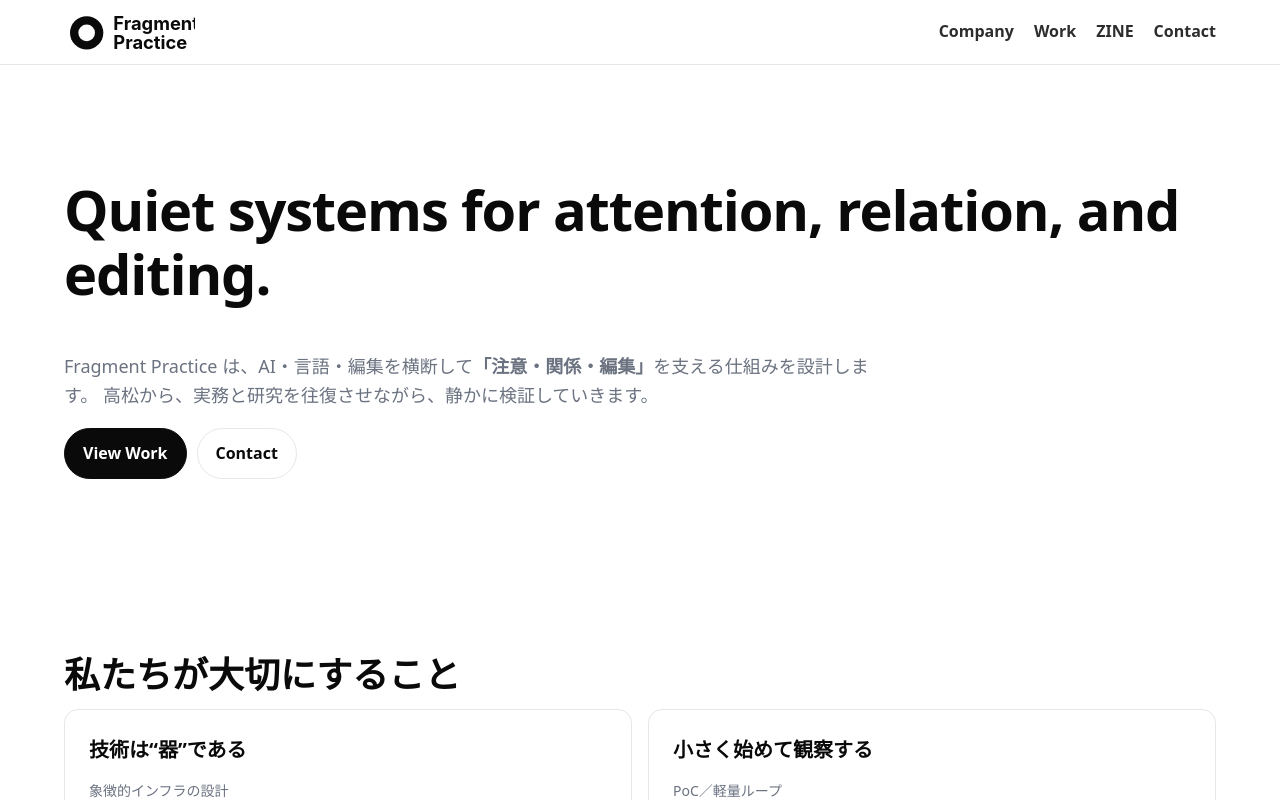
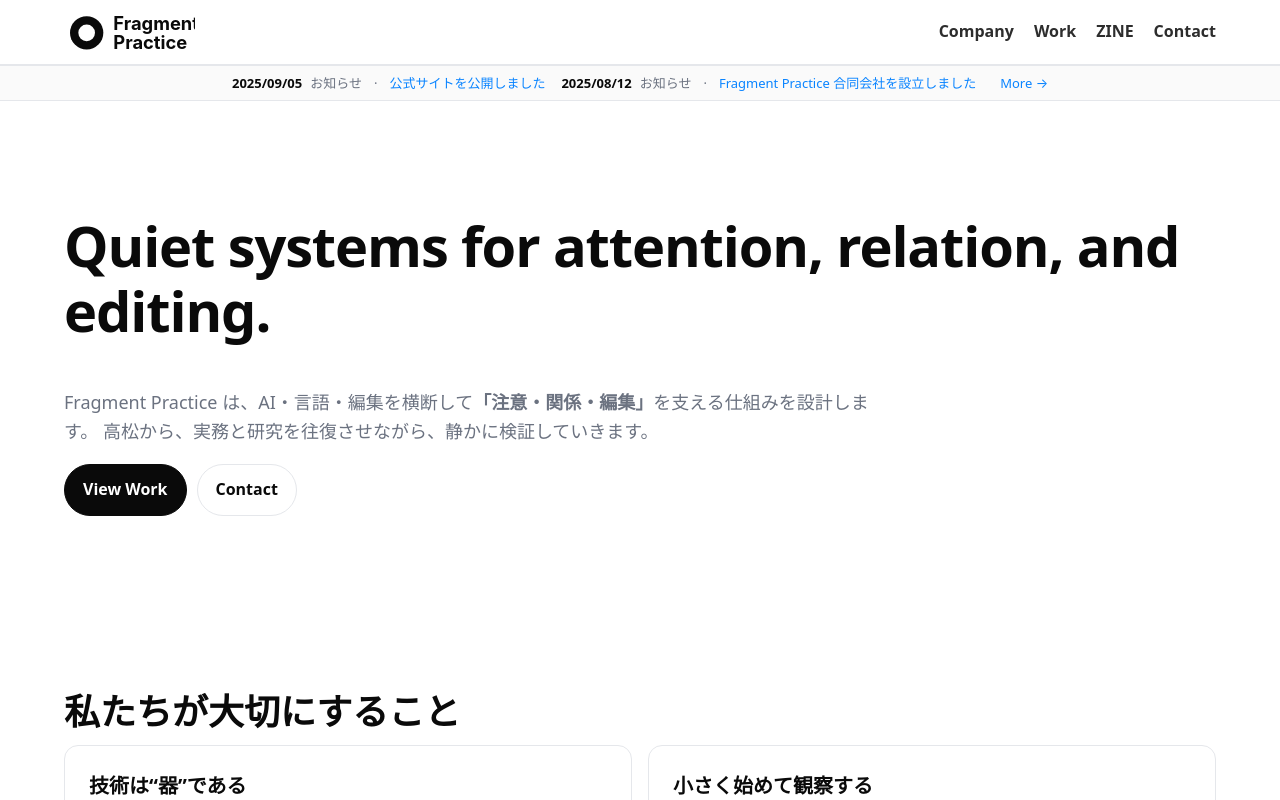
Before and after one commit to yasufrag/fragmentpractice.com, a Next.js app: page / in a window 1280 px wide. Shown: the top 800 px of the page. Built offline with nearby package versions, Linux system fonts and the light colour scheme.

Commit message:
commit fragmentpractice.com

```diff
--- a/src/app/globals.css
+++ b/src/app/globals.css
@@ -492,3 +492,111 @@ a:hover {
   .trow .tcell:nth-child(2),
   .trow .tcell:nth-child(3) { border-top: 1px dashed var(--line); }
 }
+
+/* =====================
+   News Bar
+===================== */
+.newsbar {
+  border-top: 1px solid var(--line);
+  border-bottom: 1px solid var(--line);
+  background: #fafafa;
+  padding: 12px 0;
+  font-size: 14px;
+}
+
+.newsbar .container {
+  display: flex;
+  gap: 20px;
+  flex-wrap: wrap;
+}
+
+.newsbar strong {
+  margin-right: 6px;
+  font-weight: 600;
+  color: var(--fg);
+}
+
+/* =====================
+   News Bar (compact)
+===================== */
+.newsbar {
+  border-top: 1px solid var(--line);
+  border-bottom: 1px solid var(--line);
+  background: #fafafa;
+  padding: 6px 0;              /* 高さを抑える */
+  font-size: 13px;
+  line-height: 1.4;
+}
+
+.newsbar .container {
+  display: flex;
+  justify-content: center;     /* 中央寄せ */
+}
+
+.newsbar strong {
+  margin-right: 6px;
+  font-weight: 600;
+  color: var(--fg);
+}
+
+/* =====================
+   News Bar
+===================== */
+.newsbar {
+  border-top: 1px solid var(--line);
+  border-bottom: 1px solid var(--line);
+  background: #fafafa;
+  padding: 8px 0; /* 高さを抑えめ */
+  font-size: 13px;
+  color: var(--muted);
+}
+
+.newsbar ul {
+  margin: 0;
+  padding: 0;
+  list-style: none;
+  display: flex;
+  flex-wrap: wrap;
+  gap: 16px;
+  justify-content: center;
+}
+
+.newsbar li {
+  white-space: nowrap;
+}
+
+.newsbar strong {
+  margin-right: 4px;
+  font-weight: 600;
+  color: var(--fg);
+}
+
+.newsbar a.more {
+  margin-left: 6px;
+  font-size: 12px;
+  color: var(--accent);
+  text-decoration: none;
+}
+.newsbar a.more:hover {
+  text-decoration: underline;
+}
+
+/* モバイルは縦積み */
+@media (max-width: 640px) {
+  .newsbar ul {
+    flex-direction: column;
+    align-items: flex-start;
+    gap: 6px;
+  }
+}
+
+.newsbar { border-top:1px solid var(--line); border-bottom:1px solid var(--line); background:#fafafa; padding:8px 0; font-size:13px; color:var(--muted); }
+.newsbar ul { margin:0; padding:0; list-style:none; display:flex; flex-wrap:wrap; gap:16px; justify-content:center; align-items:center; }
+.newsbar li { white-space:nowrap; display:flex; align-items:center; gap:6px; }
+.newsbar li.more { margin-left:8px; }
+.newsbar strong { margin-right:2px; font-weight:600; color:var(--fg); }
+.newsbar a { color:var(--accent); text-decoration:none; }
+.newsbar a:hover { text-decoration:underline; text-underline-offset:2px; }
+.badge { display:inline-block; padding:2px 6px; border:1px solid var(--line); border-radius:999px; font-size:11px; line-height:1; color:var(--fg); background:#fff; margin-left:6px; }
+.badge-upcoming { border-color:#dbeafe; background:#eff6ff; } /* ごく薄い青系 */
+@media (max-width:640px){ .newsbar ul{ flex-direction:column; align-items:flex-start; gap:6px; } }
--- a/src/app/page.tsx
+++ b/src/app/page.tsx
@@ -1,6 +1,7 @@
 // app/page.tsx
 import type { Metadata } from "next";
 import Link from "next/link";
+import NewsBar from "@/components/NewsBar"
 
 export const metadata: Metadata = {
   title: "Fragment Practice — 共創・実験・編集のためのスタジオ",
@@ -10,6 +11,9 @@ export const metadata: Metadata = {
 
 export default function HomePage() {
   return (
+    <>
+      <NewsBar />
+
       <div className="container">
         {/* Hero */}
         <section className="hero" style={{ textAlign: "left" }}>
@@ -133,5 +137,6 @@ export default function HomePage() {
           <Link href="/contact" className="cta" aria-label="お問い合わせへ">Contact</Link>
         </section>
       </div>
+    </>
   );
 }
--- /dev/null
+++ b/src/components/NewsBar.tsx
@@ -0,0 +1,31 @@
+// /components/NewsBar.tsx
+import { updatesSorted } from "@/data/updates";
+
+export default function NewsBar() {
+  const items = updatesSorted.slice(0, 3);
+
+  return (
+    <div className="newsbar">
+      <div className="container">
+        <ul>
+          {items.map((u) => (
+            <li key={u.slug} title={u.title}>
+              <strong>{u.date.replaceAll("-", "/")}</strong>
+              <span aria-label={u.kind === "talk" ? "登壇" : "お知らせ"}>
+                {u.kind === "talk" ? "登壇" : "お知らせ"}
+              </span>
+              <span style={{ margin: "0 6px" }}>·</span>
+              <a href={`/news/${u.slug}`} aria-label={`${u.title} の詳細へ`}>
+                {u.title}
+              </a>
+              {u.status === "upcoming" && (
+                <span className="badge badge-upcoming">予定</span>
+              )}
+            </li>
+          ))}
+          <li className="more"><a href="/news">More →</a></li>
+        </ul>
+      </div>
+    </div>
+  );
+}
--- /dev/null
+++ b/src/data/updates.ts
@@ -0,0 +1,36 @@
+// /data/updates.ts
+export type Update = {
+  slug: string;                 // 個別ページ用
+  date: string;                 // ISO: "2025-10-12"
+  title: string;
+  kind: "talk" | "news";        // 登壇 or お知らせ
+  status?: "upcoming" | "past"; // 表示バッジ用
+  venue?: string;               // 任意
+  city?: string;                // 任意
+  online?: boolean;             // 任意
+  url?: string;                 // 外部カンファURLなど任意
+  summary?: string;             // 一覧/個別の冒頭に使える任意
+};
+
+export const updates: Update[] = [
+  {
+    slug: "site-launch-2025-09",
+    date: "2025-09-05",
+    title: "公式サイトを公開しました",
+    kind: "news",
+    status: "past",
+    summary: "法人設立に伴い公式サイトを静かに公開しました。",
+  },
+  {
+    slug: "soft-launch-2025-08",
+    date: "2025-08-12",
+    title: "Fragment Practice 合同会社を設立しました",
+    kind: "news",
+    status: "past",
+  },
+];
+
+// 日付降順（新しい→古い）
+export const updatesSorted = [...updates].sort(
+  (a, b) => new Date(b.date).getTime() - new Date(a.date).getTime()
+);
```
Also changed, not shown: src/app/news/[slug]/page.tsx (added, +93 -0 lines), src/app/news/page.tsx (added, +30 -0 lines). Lines whose indentation alone changed are shown as unchanged.
